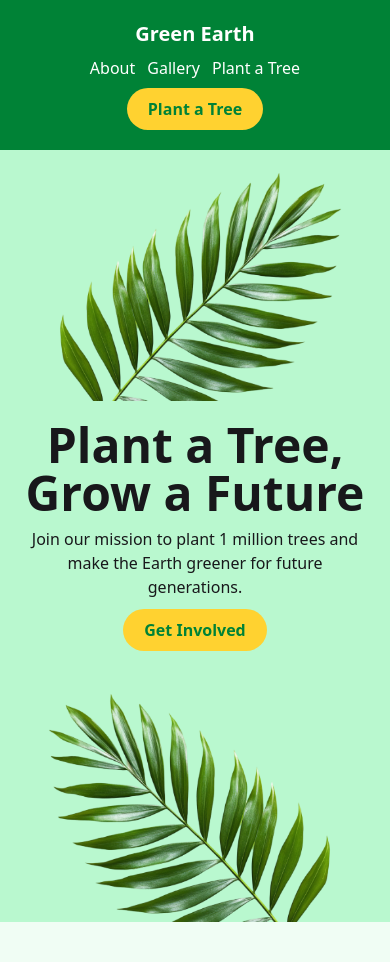
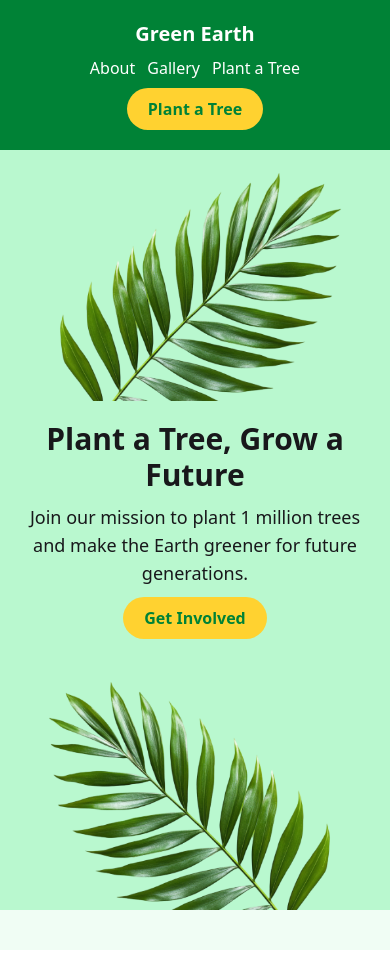
Before and after one commit to z4codelearner/Programming-Hero-6th-Assignment-Z4-Green-Earth, a website: page docs/index.html in a window 390 px wide. Drawn offline with nearby package versions, Linux system fonts and the light colour scheme.

Commit message:
banner section is done with responsive

```diff
--- a/docs/index.html
+++ b/docs/index.html
@@ -35,21 +35,22 @@
     <!-- Banner Section -->
      <section class="px-4 bg-green-200">
         <div class="flex flex-col lg:flex-row justify-center items-center gap-5">
-            <img src="./assets/hero-leaf1.png" alt="">
+            <img src="./assets/hero-leaf1.png" alt="" >
             <div class="text-center space-y-2.5">
-                <h2 class="text-5xl font-bold">Plant a Tree, Grow a Future</h2>
-                <p>Join our mission to plant 1 million trees and make the Earth greener for future <br> generations.</p>
+                <h2 class="text-3xl lg:text-5xl font-bold">Plant a Tree, Grow a Future</h2>
+                <p class="text-lg">Join our mission to plant 1 million trees and make the Earth greener for future generations.</p>
                 <button class="text-green-700 font-semibold bg-amber-300 px-5 py-2 rounded-full border border-transparent hover:border-green-700 hover:text-green-700 hover:bg-transparent cursor-pointer transition-all duration-300">Get Involved</button>
 
             </div>
-            <img src="./assets/hero-leaf2.png" alt="">
+            <img src="./assets/hero-leaf2.png" alt="" >
         </div>
 
      </section>
     <main class="py-5 px-4 bg-green-50">
-        <div class="container mx-auto">
+        <!--  -->
+        <section>
 
-        </div>
+        </section>
     </main>
 
 
```
Also changed, not shown: docs/output.css.
